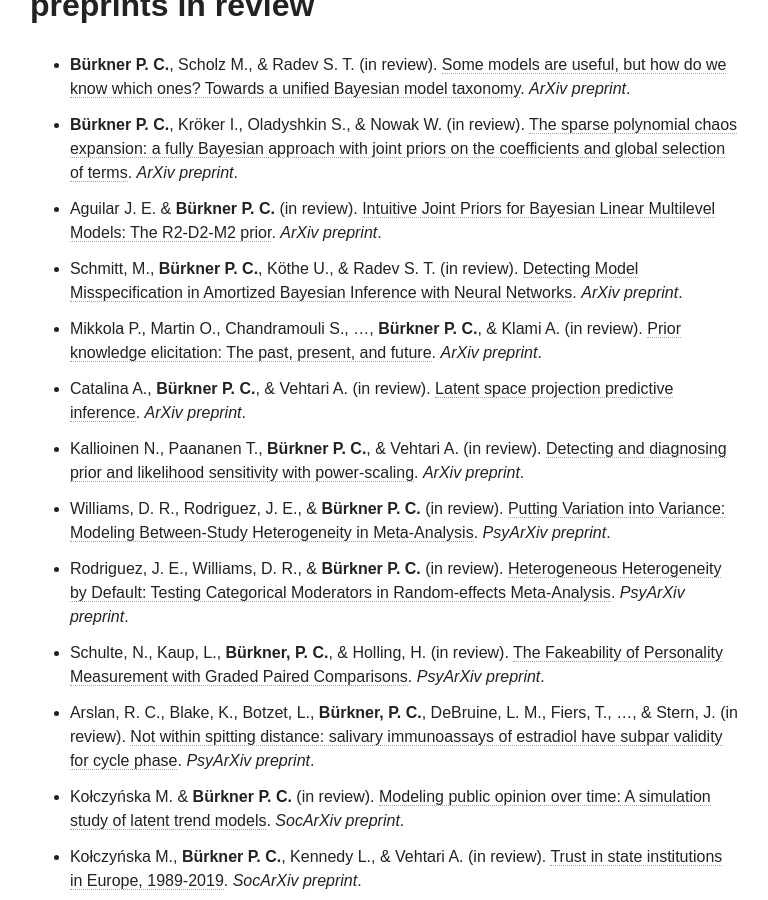
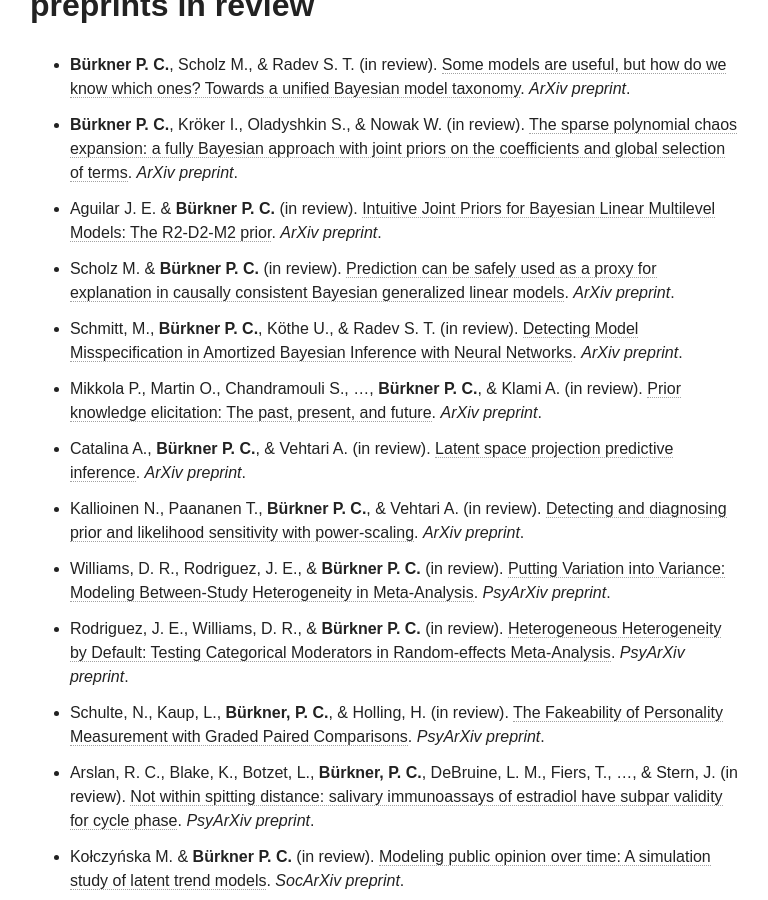
Before and after one commit to paul-buerkner/paul-buerkner.github.io, a Jekyll site: the page built from publications/index.md, in a window 1280 px wide and 900 px high, scrolled down 617 px. Shown: the whole window, without its empty margins (256-1024 px from the left). Built offline with Jekyll 4.4.1, drawn with Linux system fonts in a browser that asks for light colours; nearby versions of some CDN libraries.

Commit message:
add new preprint

```diff
--- a/publications/index.md
+++ b/publications/index.md
@@ -9,6 +9,7 @@
 * **Bürkner P. C.**, Scholz M., & Radev S. T. (in review). [Some models are useful, but how do we know which ones? Towards a unified Bayesian model taxonomy](http://arxiv.org/abs/2209.02439). *ArXiv preprint*.
 * **Bürkner P. C.**, Kröker I., Oladyshkin S., & Nowak W. (in review). [The sparse polynomial chaos expansion: a fully Bayesian approach with joint priors on the coefficients and global selection of terms](https://arxiv.org/abs/2204.06043). *ArXiv preprint*.
 * Aguilar J. E. & **Bürkner P. C.** (in review). [Intuitive Joint Priors for Bayesian Linear Multilevel Models: The R2-D2-M2 prior](https://arxiv.org/abs/2208.07132). *ArXiv preprint*.
+* Scholz M. & **Bürkner P. C.** (in review). [Prediction can be safely used as a proxy for explanation in causally consistent Bayesian generalized linear models](https://arxiv.org/abs/2210.06927). *ArXiv preprint*.
 * Schmitt, M., **Bürkner P. C.**, Köthe U., & Radev S. T. (in review). [Detecting Model Misspecification in Amortized Bayesian Inference with Neural Networks](https://arxiv.org/abs/2112.08866). *ArXiv preprint*.
 * Mikkola P., Martin O., Chandramouli S., ..., **Bürkner P. C.**, & Klami A. (in review). [Prior knowledge elicitation: The past, present, and future](https://arxiv.org/abs/2112.01380). *ArXiv preprint*.
 * Catalina A., **Bürkner P. C.**, & Vehtari A. (in review). [Latent space projection predictive inference](https://arxiv.org/abs/2109.04702). *ArXiv preprint*.
```
